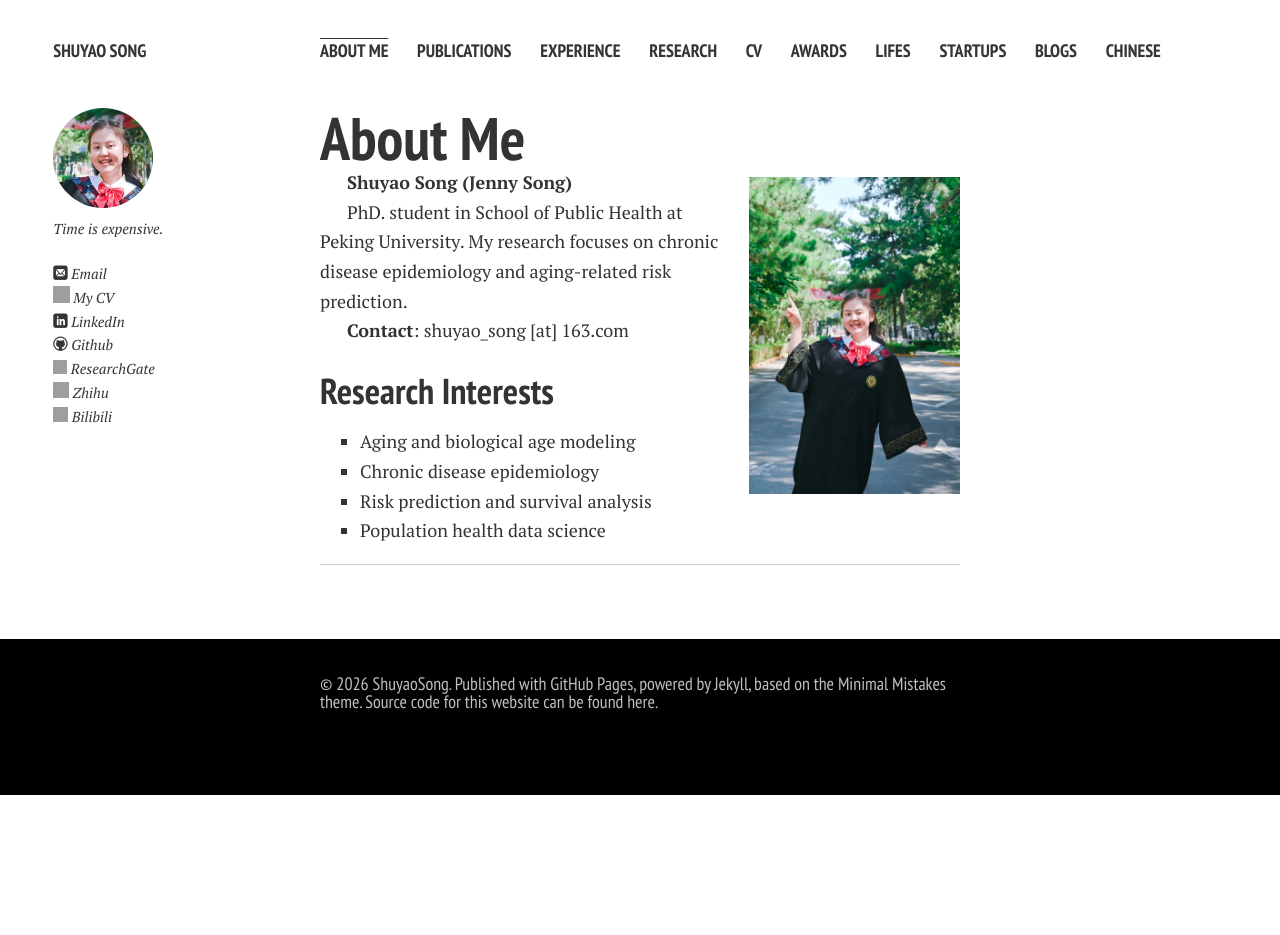
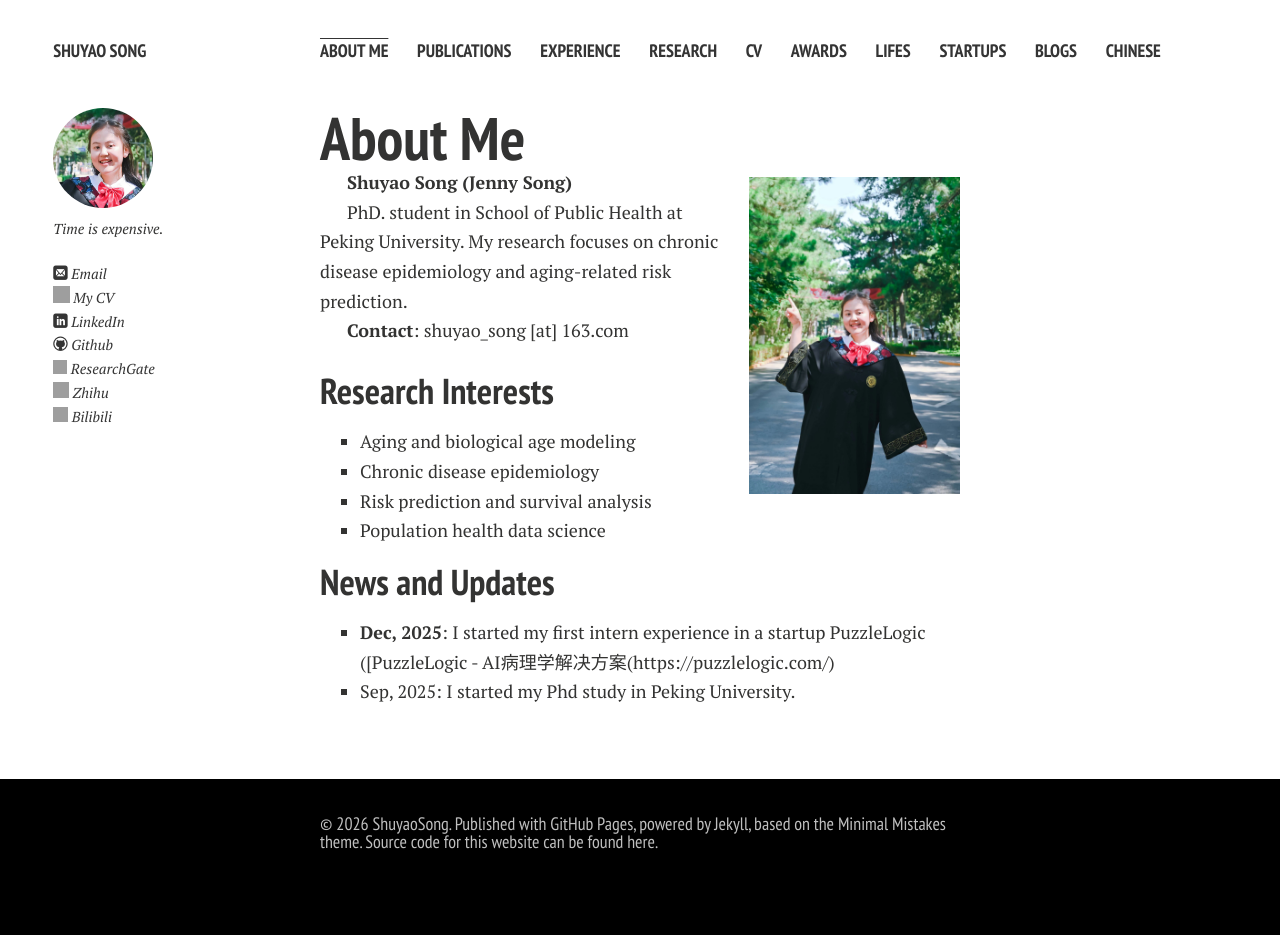
Before and after one commit to ShuyaoSong1019/ShuyaoSong1019.github.io, a Jekyll site: the page built from index.md, in a window 1280 px wide. Built offline with Jekyll 4.4.1, drawn with Linux system fonts in a browser that asks for light colours; nearby versions of some CDN libraries; comment, search, counter and statistics services are not loaded; a style sheet for code colours, icons or effects is not loaded; our own code applies the rules of GitHub Pages for plain Markdown files; before the commit the page ends 900 px from its top, so only the background shows below that; grey boxes are pictures that could not be loaded.

Commit message:
undate 0213

```diff
--- a/_config.yml
+++ b/_config.yml
@@ -83,7 +83,7 @@ kramdown:
 
 # disqus settings:
 disqus:
-  shortname: lancecai
+  shortname: ShuyaoSong1019
 
 include: [".htaccess"]
 exclude: ["lib", "config.rb", "Capfile", "config", "log", "Rakefile", "Rakefile.rb", "tmp", "less", "minimal-mistakes.sublime-project", "minimal-mistakes.sublime-workspace"]
--- a/index.md
+++ b/index.md
@@ -18,4 +18,7 @@ PhD. student in School of Public Health at Peking University. My research focuse
 - Risk prediction and survival analysis
 - Population health data science
 
----
+## News and Updates
+
+* **Dec, 2025**: I started my first intern experience in a startup PuzzleLogic ([PuzzleLogic - AI病理学解决方案(https://puzzlelogic.com/)
+* Sep, 2025: I started my Phd study in Peking University.
```
Also changed, not shown: README.md.
